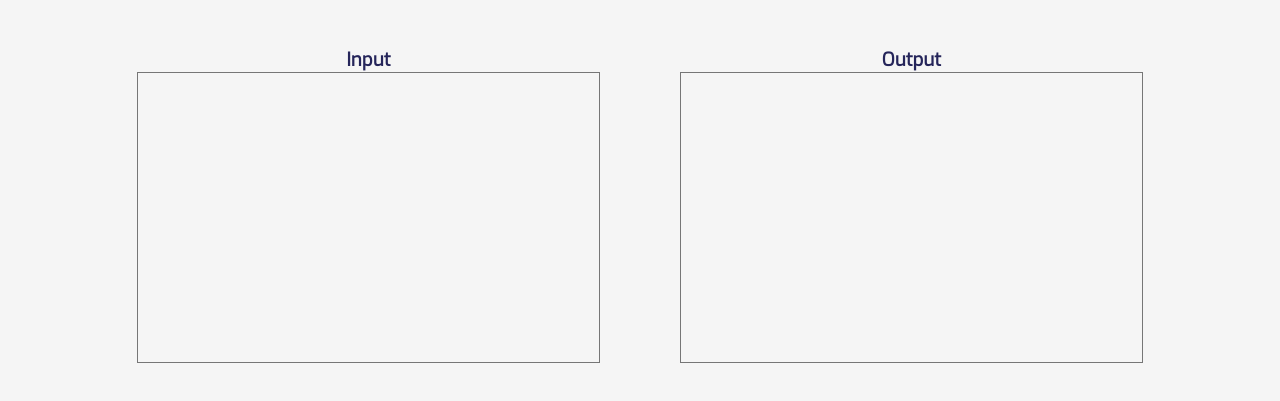
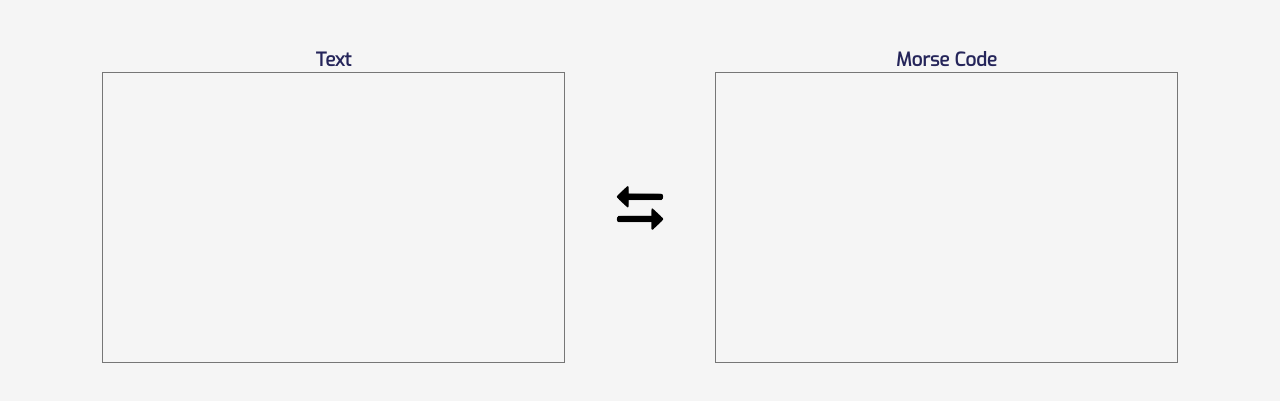
Before and after one commit to ashleykouch/morse-code-translator, a plain HTML site: page index.html in a window 1280 px wide. Shown: the part 85-486 px from the top of the page. Drawn offline with Linux system fonts and the light colour scheme.

Commit message:
fixed addEventListener function

```diff
--- a/index.html
+++ b/index.html
@@ -20,34 +20,28 @@
       <!-- <h2 id="subheader" class="header__subheader">Translate in real time!</h2> -->
     </header>
 
-    <!-- <div id="convertBtn">
-      <button id="btn" class="btn">Convert</button>
-    </div> -->
-
     <div id="container" class="container">
-      <div id="inputContainer" class="container__text">
-        <h3>Input</h3>
+      <div id="textContainer" class="container__text">
+        <h3>Text</h3>
         <textarea
-          id="input"
+          id="text"
           class="container__input"
           rows="15"
           cols="60"
         ></textarea>
       </div>
 
-      <!-- <img
+      <img
         id="arrows"
         class="container__img"
         src="./assets/back-and-forth-arrow.png"
         alt="back-forth-arrows"
-      /> -->
-
-      <!-- <button id="btn" class="btn">Convert</button> -->
+      />
 
       <div id="morseCodeContainer" class="container__text">
-        <h3>Output</h3>
+        <h3>Morse Code</h3>
         <textarea
-          id="output"
+          id="morseCode"
           class="container__input"
           rows="15"
           cols="60"
--- a/script.js
+++ b/script.js
@@ -122,19 +122,33 @@ const convertToLatin = (string) => {
 
 console.log(convertToLatin("... --- ... / ... --- ..."));
 
-const button = document.getElementById("btn");
+// const input = document.getElementById("input");
+// console.log(input.value);
 
-const input = document.getElementById("input");
-console.log(input.value);
+// const output = document.getElementById("output");
 
-const output = document.getElementById("output");
+// // button.addEventListener("click", () => {
+// input.addEventListener("input", function handleChange(event) {
+//   output.innerText = convertToMorseCode(event.target.value);
+// });
 
-// button.addEventListener("click", () => {
-input.addEventListener("input", function handleChange(event) {
-  output.innerText = event.target.value;
-});
+// input.addEventListener("input", function handleChange(event) {
+//   output.innerText = convertToLatin(event.target.value);
 // });
 
 // message.addEventListener("input", function handleChange(event) {
 //   console.log(event.target.value);
 // });
+
+const text = document.getElementById("text");
+const morseCode = document.getElementById("morseCode");
+
+text.addEventListener("input", function toMorseCode(event) {
+  morseCode.value = convertToMorseCode(text.value);
+  console.log(text.value);
+});
+
+morseCode.addEventListener("input", function toLatin(event) {
+  text.value = convertToLatin(morseCode.value);
+  console.log(morseCode.value);
+});
--- a/styles.scss
+++ b/styles.scss
@@ -35,15 +35,13 @@
 
   &__text {
     text-align: center;
-    margin-left: 40px;
-    margin-right: 40px;
   }
 
-  // &__img {
-  //   width: 50px;
-  //   height: 50px;
-  //   margin: 0 50px;
-  // }
+  &__img {
+    width: 50px;
+    height: 50px;
+    margin: 0 50px;
+  }
 
   &__input {
     overflow-y: scroll;
```
Also changed, not shown: styles.css.
